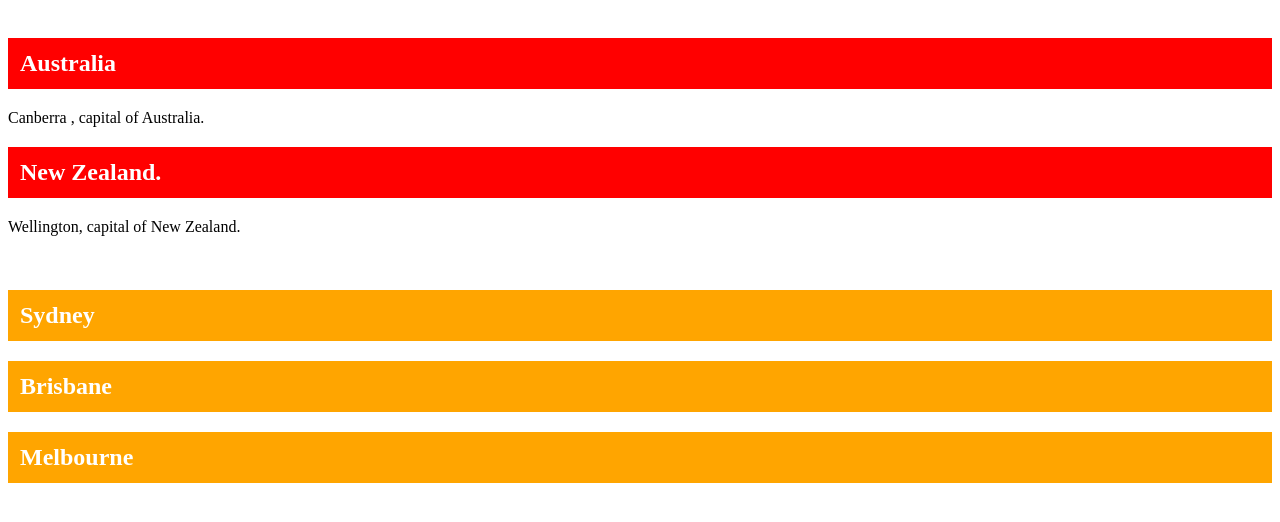
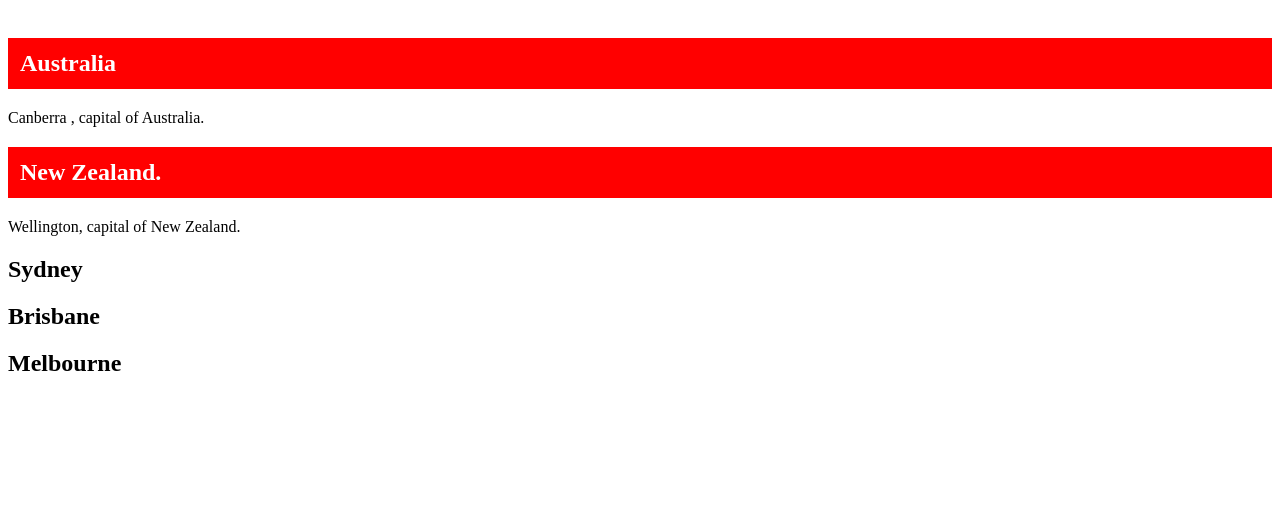
Before and after one commit to RSaba71/Html-alternate-colour-coding, a plain HTML site: page index.html in a window 1280 px wide. Shown: the part 66-588 px from the top of the page. Drawn offline with Linux system fonts and the light colour scheme.

Commit message:
Update index.html

```diff
--- a/index.html
+++ b/index.html
@@ -28,11 +28,11 @@
 
        <h2 class="town">New Zealand.</h2>
        <p>Wellington, capital of New Zealand.</p>
-       <br/>
 
-       <h2 id="town">Sydney</h2>
-       <h2 id="town">Brisbane</h2>
-       <h2 id="town">Melbourne</h2>
+
+       <h2>Sydney</h2>
+       <h2>Brisbane</h2>
+       <h2>Melbourne</h2>
 
     </div>
   </body>
```
